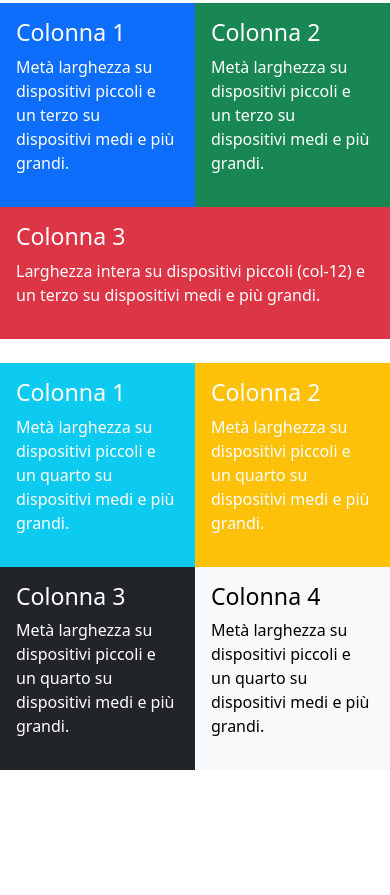
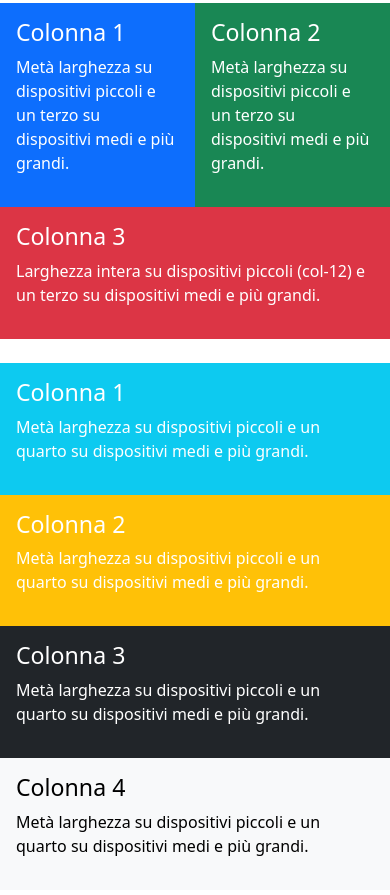
Before and after one commit to antonioferrigno28/htmlcss-bootstrap-layout, a plain HTML site: page index.html in a window 390 px wide. Shown: the part 551-1446 px from the top of the page. Before the commit the page ends 1345 px from the top, so only its background shows below. Drawn offline with nearby package versions, Linux system fonts and the light colour scheme.

Commit message:
Bonus 1-2 done!

```diff
--- a/index.html
+++ b/index.html
@@ -66,8 +66,8 @@
         </div>
       </div>
 
-      <div class="row mb-4">
-        <div class="col-6 col-md-3 text-bg-dark bg-info p-3">
+      <div class="row mb-4 row-cols-sm-2 row-cols-md-4 row-cols-lg-4">
+        <div class="text-bg-dark bg-info p-3">
           <h3>Colonna 1</h3>
           <p>
             Metà larghezza su dispositivi piccoli e un quarto su dispositivi
@@ -75,7 +75,7 @@
           </p>
         </div>
 
-        <div class="col-6 col-md-3 text-bg-dark bg-warning p-3">
+        <div class="text-bg-dark bg-warning p-3">
           <h3>Colonna 2</h3>
           <p>
             Metà larghezza su dispositivi piccoli e un quarto su dispositivi
@@ -83,7 +83,7 @@
           </p>
         </div>
 
-        <div class="col-6 col-md-3 bg-dark text-bg-dark p-3">
+        <div class="bg-dark text-bg-dark p-3">
           <h3>Colonna 3</h3>
           <p>
             Metà larghezza su dispositivi piccoli e un quarto su dispositivi
@@ -91,7 +91,7 @@
           </p>
         </div>
 
-        <div class="col-6 col-md-3 text-bg-light bg-light p-3">
+        <div class="text-bg-light bg-light p-3">
           <h3>Colonna 4</h3>
           <p>
             Metà larghezza su dispositivi piccoli e un quarto su dispositivi
```
